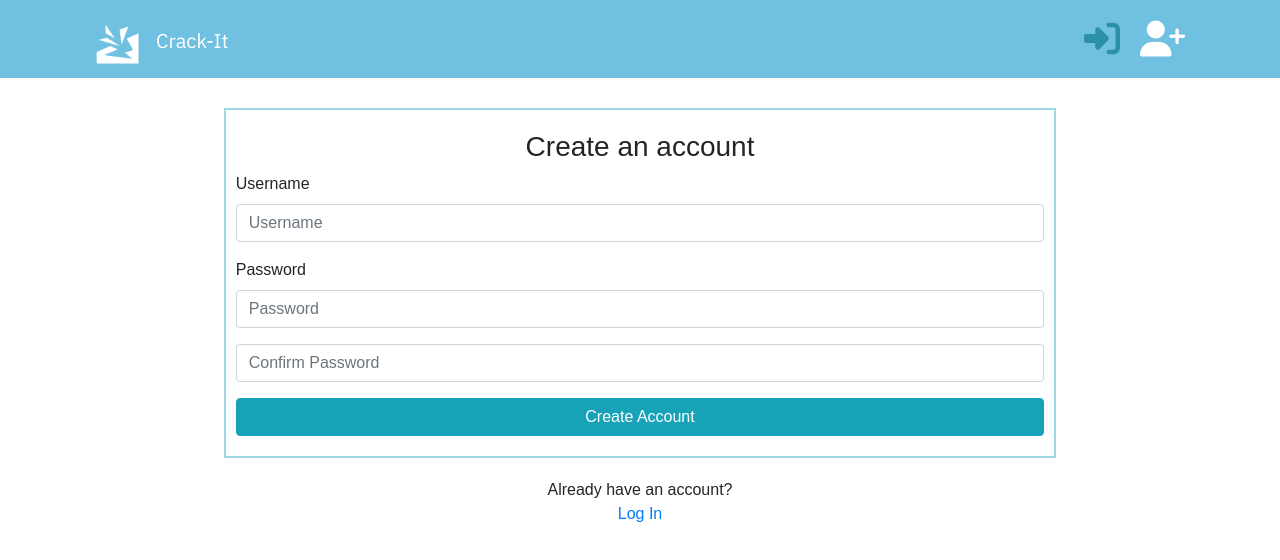
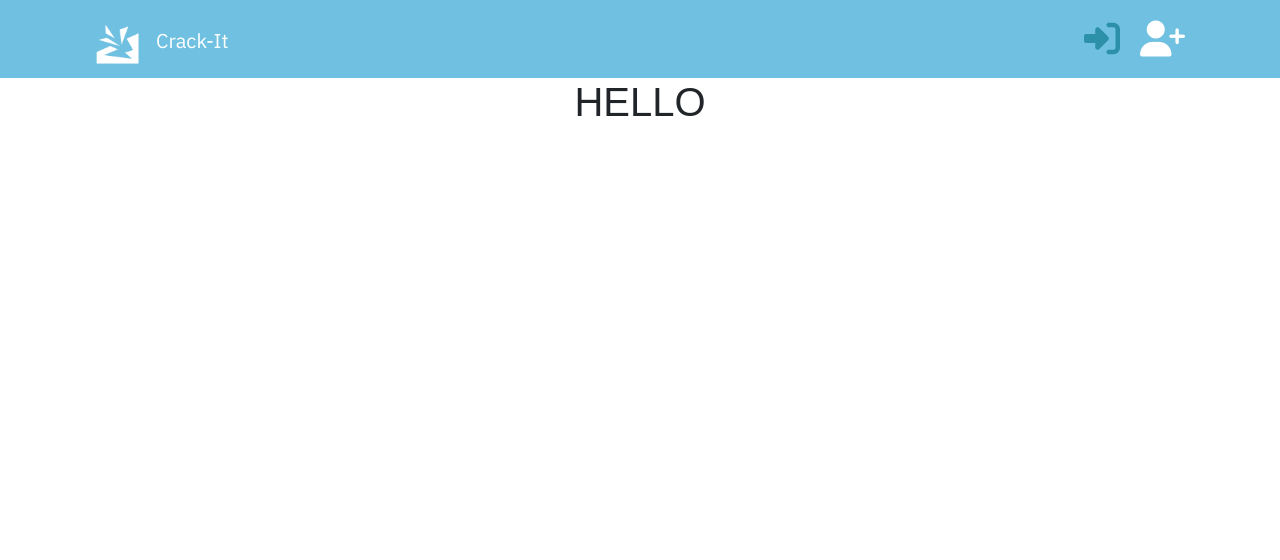
Before and after one commit to alcl2000/Amy-Lewis-PP5-FE, a React (Create React App) app: page /signin in a window 1280 px wide. Shown: the top 560 px of the page. Built offline with nearby package versions, Linux system fonts and the light colour scheme.

Commit message:
add: signin form component

```diff
--- a/src/App.js
+++ b/src/App.js
@@ -5,13 +5,15 @@ import { Switch, Route} from "react-router-dom";
 import  {Container} from "react-bootstrap"
 import './api/axiosDefaults'
 import SignUpForm from './pages/auth/SignUpForm'
+import SignInForm from './pages/auth/SignInForm'
 
 function App() {
   return (
     <div className="App">
       <NavBar />
       <Container>
-        <Route exact path='/signin' render={() => <SignUpForm />}/>
+        <Route exact path='/register' render={() => <SignUpForm />}/>
+        <Route exact path='/signin' render={() => <SignInForm />}/>
       </Container>
     </div>
   );
--- /dev/null
+++ b/src/pages/auth/SignInForm.js
@@ -0,0 +1,13 @@
+import react from 'react';
+
+const SignInForm = () =>{
+
+    return(
+        <div>
+            <h1>HELLO</h1>
+        </div>
+    );
+
+};
+
+export default SignInForm;
```
